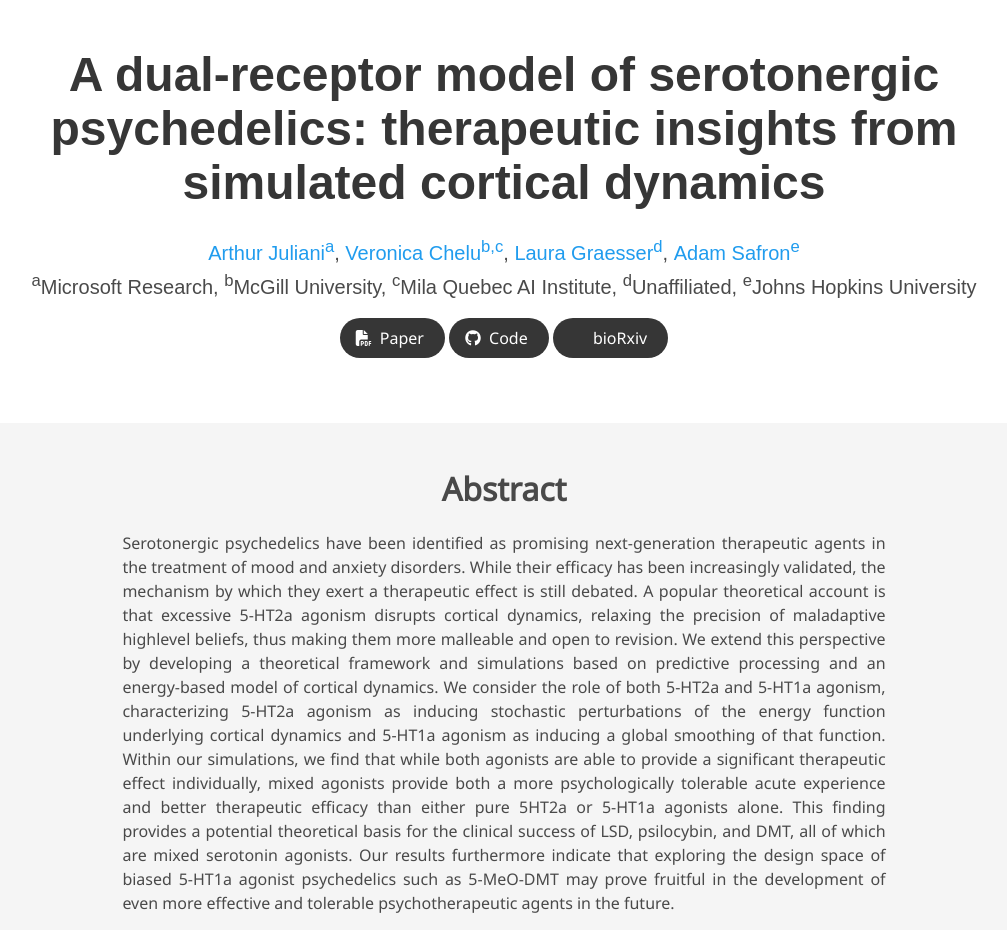
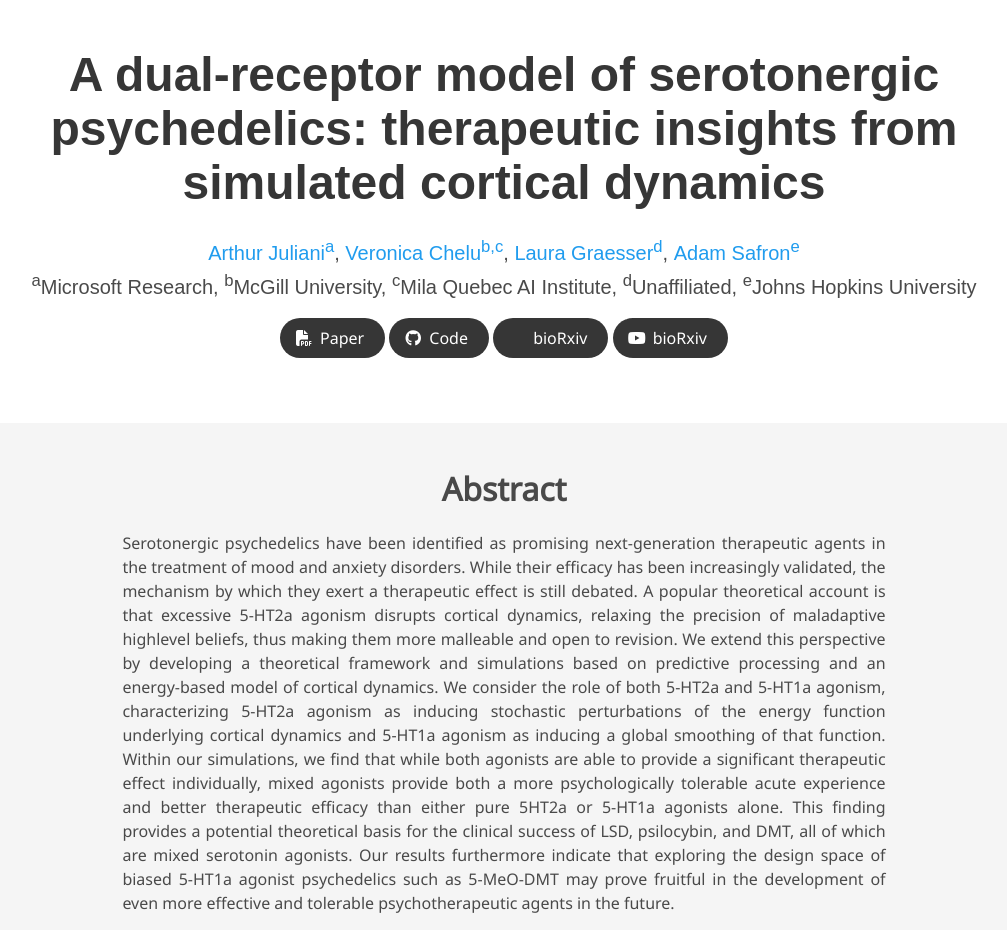
Before and after one commit to awjuliani/dual-receptor-site, a plain HTML site: page faq.html in a window 1280 px wide. Shown: the top 930 px of the page, without its empty margins (136-1143 px from the left). Drawn offline with nearby package versions, Linux system fonts and the light colour scheme; some icons are missing; a web font is replaced by a local one.

Commit message:
Add youtube link

```diff
--- a/faq.html
+++ b/faq.html
@@ -108,6 +108,16 @@
                     class="external-link button is-normal is-rounded is-dark">
                     <span class="icon">
                       <i class="ai ai-arxiv"></i>
+                    </span>
+                    <span>bioRxiv</span>
+                  </a>
+                </span>
+                <!-- Youtube Link -->
+                <span class="link-block">
+                  <a href="https://www.youtube.com/watch?v=Mzlyc1AYGlo" target="_blank"
+                    class="external-link button is-normal is-rounded is-dark">
+                    <span class="icon">
+                      <i class="fa-brands fa-youtube"></i>
                     </span>
                     <span>bioRxiv</span>
                   </a>
```
Also changed, not shown: index.html (+10 -0 lines).
